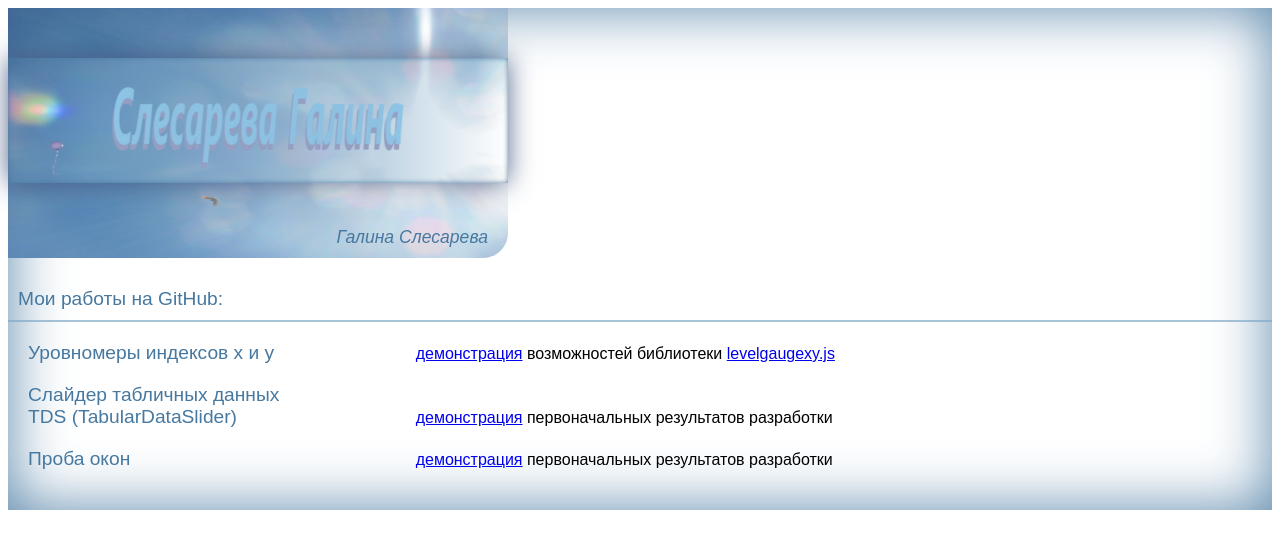
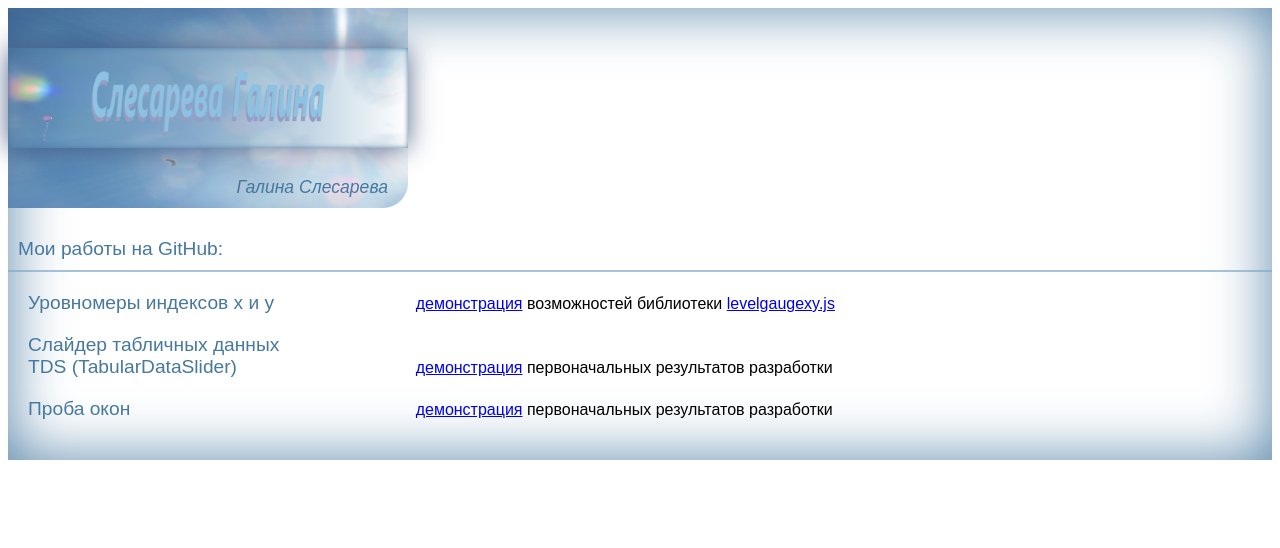
Before and after one commit to slesareva-gala/slesareva-gala.github.io, a plain HTML site: page index.html in a window 1280 px wide. Drawn offline with Linux system fonts and the light colour scheme.

Commit message:
Update style.css

```diff
--- a/css/style.css
+++ b/css/style.css
@@ -17,9 +17,9 @@ span {
 div.title {
   display: block;
   margin: 0 0 20px 0;
-  max-width: 500px;
+  max-width: 400px;
   width: 100%;
-  height: 250px;
+  height: 200px;
   border-radius: 0 0 25px 0;
   background: url(title.jpg);
   background-size: 100% 100%;
```
